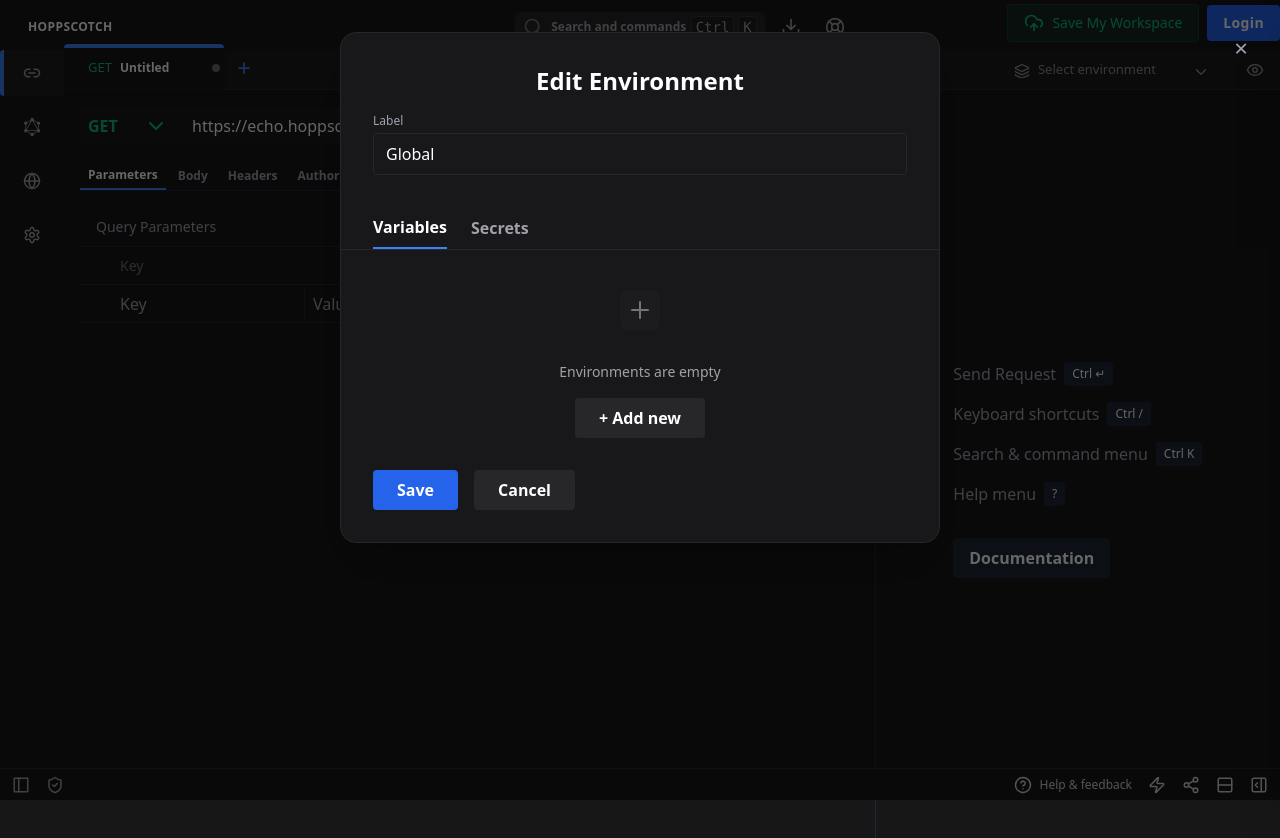
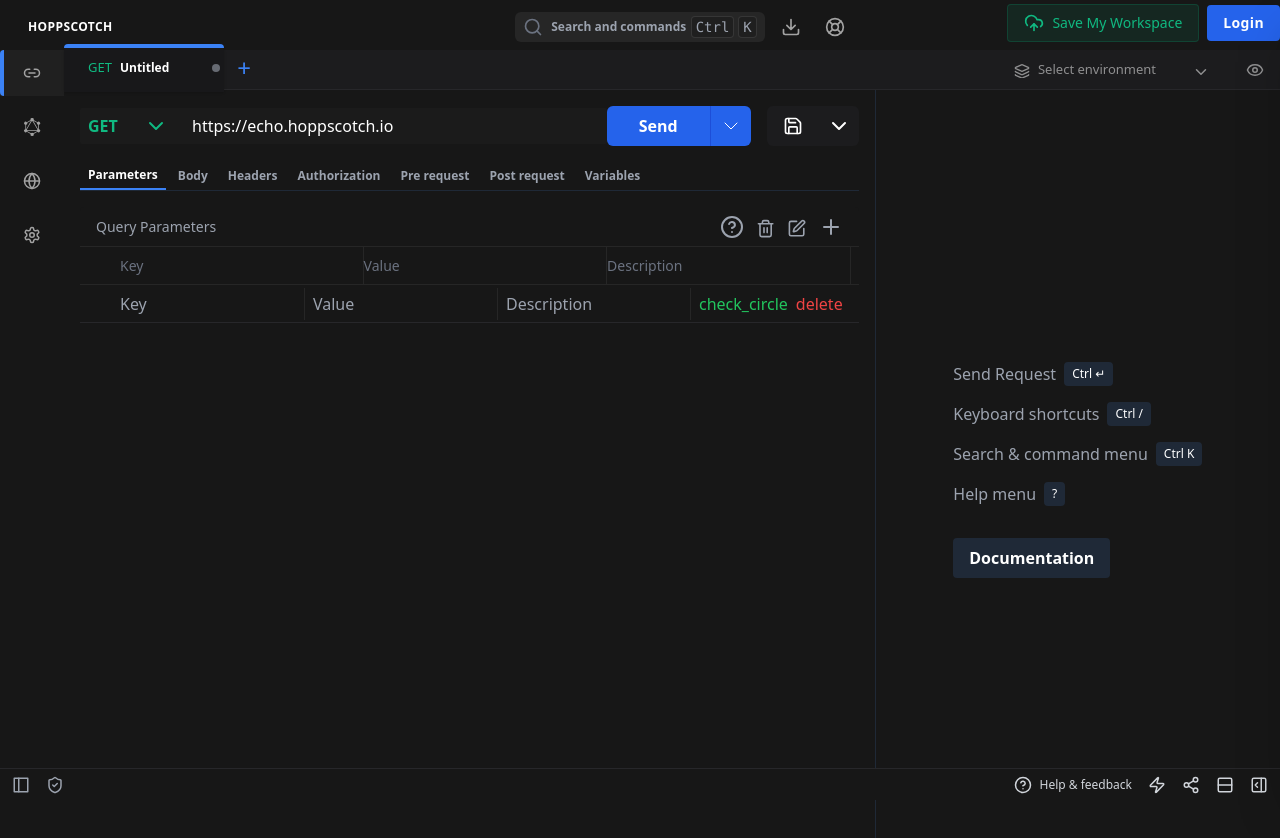
Before and after one commit to cosmicdanish1/postman-clone-only-react, a React (Vite) app: page / in a window 1280 px wide. Shown: the top 838 px of the page. Built offline with nearby package versions, Linux system fonts and the light colour scheme.

Commit message:
env tab modul fix

```diff
--- a/src/pages/HoppscotchClone.tsx
+++ b/src/pages/HoppscotchClone.tsx
@@ -23,7 +23,7 @@
   variables: [],
 });
 
-// Simple unique ID generator for tabs
+// Simple unique ID generator for tabs and params
 const uuidv4 = () => '_' + Math.random().toString(36).substr(2, 9);
 
 const HoppscotchClone: React.FC = () => {
@@ -32,7 +32,7 @@
   const [envDropdownOpen, setEnvDropdownOpen] = useState(false);
   const [envTab, setEnvTab] = useState<'personal' | 'workspace'>('personal');
   const [showVarsPopover, setShowVarsPopover] = useState(false);
-  const [editModal, setEditModal] = useState<null | 'global' | 'environment'>('global');
+  const [editModal, setEditModal] = useState<null | 'global' | 'environment'>(null);
   const eyeRef = React.useRef<HTMLSpanElement | null>(null);
   const [methodDropdownOpen, setMethodDropdownOpen] = useState(false);
   const methodDropdownRef = React.useRef<HTMLDivElement>(null);
@@ -51,22 +51,25 @@
 
   // Query Parameters state and handlers
   const [queryParams, setQueryParams] = React.useState([
-    { id: 1, key: '', value: '', description: '' }
+    { id: uuidv4(), key: '', value: '', description: '' }
   ]);
-  const [focusedRow, setFocusedRow] = React.useState<number | null>(null);
+  const [focusedRow, setFocusedRow] = React.useState<string | null>(null);
 
-  const handleParamChange = (idx: number, field: 'key' | 'value' | 'description', value: string) => {
+  // Add state for edit button active
+  const [editActive, setEditActive] = useState(false);
+
+  const handleParamChange = (id: string, field: 'key' | 'value' | 'description', value: string) => {
     setQueryParams(prev => {
-      const updated = prev.map((p, i) => i === idx ? { ...p, [field]: value } : p);
-      // If editing the last row's key and it's non-empty, add a new row
-      if (field === 'key' && idx === prev.length - 1 && value.trim() !== '') {
-        return [...updated, { id: Date.now() + Math.random(), key: '', value: '', description: '' }];
+      const updated = prev.map((p) => p.id === id ? { ...p, [field]: value } : p);
+      // If editing the last row's key and it's non-empty, add a new row with a stable id
+      if (field === 'key' && prev[prev.length - 1].id === id && value.trim() !== '') {
+        return [...updated, { id: uuidv4(), key: '', value: '', description: '' }];
       }
       return updated;
     });
   };
-  const handleDeleteParam = (idx: number) => {
-    setQueryParams(prev => prev.length === 1 ? prev : prev.filter((_, i) => i !== idx));
+  const handleDeleteParam = (id: string) => {
+    setQueryParams(prev => prev.length === 1 ? prev : prev.filter((p) => p.id !== id));
   };
 
   // Drag and drop handlers for Query Parameters
@@ -81,8 +84,14 @@
     }
   };
 
-  // Sortable row component for Query Parameters
-  function SortableParamRow({ param, idx }: { param: any, idx: number }) {
+  // Sortable row component for Query Parameters (memoized, outside main component)
+  const SortableParamRow = React.memo(function SortableParamRow({ param, handleParamChange, handleDeleteParam, setFocusedRow, isOdd }: {
+    param: any,
+    handleParamChange: (id: string, field: 'key' | 'value' | 'description', value: string) => void,
+    handleDeleteParam: (id: string) => void,
+    setFocusedRow: (id: string) => void,
+    isOdd: boolean,
+  }) {
     const { attributes, listeners, setNodeRef, transform, transition, isDragging } = useSortable({ id: param.id });
     return (
       <div
@@ -91,7 +100,7 @@
           transform: CSS.Transform.toString(transform),
           transition,
           opacity: isDragging ? 0.5 : 1,
-          background: idx % 2 === 1 ? '#19191b' : undefined,
+          background: isOdd ? '#19191b' : undefined,
           minHeight: '38px',
           display: 'grid',
           gridTemplateColumns: '32px 1fr 1fr 1fr auto',
@@ -126,32 +135,32 @@
           className="bg-transparent text-white px-2 py-1 outline-none w-full border-r border-neutral-800"
           value={param.key}
           placeholder="Key"
-          onChange={e => handleParamChange(idx, 'key', e.target.value)}
-          onFocus={() => setFocusedRow(idx)}
+          onChange={e => handleParamChange(param.id, 'key', e.target.value)}
+          onFocus={() => setFocusedRow(param.id)}
         />
         <input
           className="bg-transparent text-white px-2 py-1 outline-none w-full border-r border-neutral-800"
           value={param.value}
           placeholder="Value"
-          onChange={e => handleParamChange(idx, 'value', e.target.value)}
+          onChange={e => handleParamChange(param.id, 'value', e.target.value)}
         />
         <input
           className="bg-transparent text-white px-2 py-1 outline-none w-full border-r border-neutral-800"
           value={param.description}
           placeholder="Description"
-          onChange={e => handleParamChange(idx, 'description', e.target.value)}
+          onChange={e => handleParamChange(param.id, 'description', e.target.value)}
         />
         <div className="flex items-center gap-2 justify-end px-2">
           <button className="text-green-500 hover:text-green-400" tabIndex={-1}>
             <span className="material-icons">check_circle</span>
           </button>
-          <button className="text-red-500 hover:text-red-400" onClick={() => handleDeleteParam(idx)} tabIndex={-1}>
+          <button className="text-red-500 hover:text-red-400" onClick={() => handleDeleteParam(param.id)} tabIndex={-1}>
             <span className="material-icons">delete</span>
           </button>
         </div>
       </div>
     );
-  }
+  });
 
   // Helper to get the active tab object
   const activeTabObj = tabs.find(tab => tab.id === activeTabId) || tabs[0];
@@ -662,8 +671,18 @@
 
       {/* Main layout below top bar */}
       <div className="flex flex-1">
-        {/* Left Content */}
-        <div className="flex flex-col flex-1 p-4 ">
+        {/* Edit panel on left when editActive */}
+        {editActive && (
+          <div className="w-1/3 min-w-[320px] max-w-[400px] bg-[#18181A] border-r border-zinc-800 p-6 flex flex-col text-gray-400 text-[15px] font-mono" style={{height: '100%'}}>
+            <div>
+              Entries are separated by newline<br/>
+              Keys and values are separated by :<br/>
+              Prepend # to any row you want to add but keep disabled
+            </div>
+          </div>
+        )}
+        {/* Left Content (hide when editActive) */}
+        <div className={`flex flex-col flex-1 p-4 ${editActive ? 'hidden' : ''}`}>
           {/* URL bar */}
           <div className="flex items-center mb-4">
             <div className="relative" ref={methodDropdownRef}>
@@ -786,11 +805,6 @@
                     />
                   </div>
                   <button className="flex items-center w-full px-2 py-2 rounded hover:bg-zinc-800 text-zinc-200 gap-3 mb-2">
-                    <svg width="20" height="20" viewBox="0 0 24 24" fill="none" stroke="currentColor" strokeWidth="2" strokeLinecap="round" strokeLinejoin="round"><rect x="3" y="3" width="18" height="18" rx="2"/><path d="M9 9h6v6H9z"/></svg>
-                    <span className="flex-1 text-left">Save as</span>
-                  </button>
-                  <hr className="my-2 border-zinc-800" />
-                  <button className="flex items-center w-full px-2 py-2 rounded hover:bg-zinc-800 text-zinc-400 gap-3">
                     <svg width="20" height="20" viewBox="0 0 24 24" fill="none" stroke="currentColor" strokeWidth="2" strokeLinecap="round" strokeLinejoin="round"><path d="M4 12v2a2 2 0 0 0 2 2h2"/><rect x="8" y="8" width="8" height="8" rx="2"/><path d="M16 12h2a2 2 0 0 1 2 2v2"/><path d="M8 16v2a2 2 0 0 0 2 2h2"/></svg>
                     <span className="flex-1 text-left">Share Request</span>
                   </button>
@@ -819,25 +833,76 @@
           {/* Tab content area (example: Parameters) */}
           {activeTabObj.activeTab === 'parameters' && (
             <div className="flex-1 flex flex-col bg-neutral-900 rounded p-0 mt-2">
-              {/* Query Parameters Bar */}
+              {/* Query Parameters Bar - always visible */}
               <div className="flex items-center justify-between px-4 h-10 border-b border-neutral-800">
                 <span className="text-gray-400 text-sm">Query Parameters</span>
                 <div className="flex items-center gap-3">
-                  <button className="text-gray-400 hover:text-white" title="Help">
-                    <span className="material-icons">help_outline</span>
+                  <button
+                    className="text-gray-400 hover:text-white"
+                    title="Help"
+                    onClick={() => window.open('https://docs.hoppscotch.io/documentation/features/rest-api-testing', '_blank')}
+                  >
+                    <span className="inline-block align-middle">
+                      <svg xmlns="http://www.w3.org/2000/svg" width="24" height="24" viewBox="0 0 24 24" fill="none" stroke="currentColor" strokeWidth="2" strokeLinecap="round" strokeLinejoin="round" className="lucide lucide-circle-question-mark-icon lucide-circle-question-mark"><circle cx="12" cy="12" r="10"/><path d="M9.09 9a3 3 0 0 1 5.83 1c0 2-3 3-3 3"/><path d="M12 17h.01"/></svg>
+                    </span>
                   </button>
-                  <button className="text-gray-400 hover:text-white" title="Delete all">
-                    <span className="material-icons">delete</span>
+                  <button
+                    className="text-gray-400 hover:text-white"
+                    title="Delete all"
+                    onClick={() => setQueryParams([{ id: uuidv4(), key: '', value: '', description: '' }])}
+                  >
+                    <span className="inline-block align-middle">
+                      <svg viewBox="0 0 24 24" width="1.2em" height="1.2em" className="svg-icons"><path fill="none" stroke="currentColor" strokeLinecap="round" strokeLinejoin="round" strokeWidth="2" d="M3 6h18m-2 0v14c0 1-1 2-2 2H7c-1 0-2-1-2-2V6m3 0V4c0-1 1-2 2-2h4c1 0 2 1 2 2v2m-6 5v6m4-6v6"></path></svg>
+                    </span>
                   </button>
-                  <button className="text-gray-400 hover:text-white" title="Edit">
-                    <span className="material-icons">edit</span>
+                  {editActive && (
+                    <AnimatePresence>
+                      <motion.span
+                        className="inline-block align-middle mr-2"
+                        initial={{ opacity: 0, x: -10 }}
+                        animate={{ opacity: 1, x: 0 }}
+                        exit={{ opacity: 0, x: -10 }}
+                        transition={{ duration: 0.2 }}
+                      >
+                        <svg viewBox="0 0 24 24" width="1.2em" height="1.2em" className="svg-icons"><g fill="none" stroke="currentColor" strokeLinecap="round" strokeLinejoin="round" strokeWidth="2"><path d="M3 6h18M3 12h15a3 3 0 1 1 0 6h-4"></path><path d="m16 16l-2 2l2 2M3 18h7"></path></g></svg>
+                      </motion.span>
+                    </AnimatePresence>
+                  )}
+                  <button
+                    className={`text-gray-400 hover:text-white ${editActive ? 'text-blue-500' : ''}`}
+                    title="Edit"
+                    onClick={() => setEditActive(v => !v)}
+                  >
+                    <span className="inline-block align-middle">
+                      <svg viewBox="0 0 24 24" width="1.2em" height="1.2em" className="svg-icons"><g fill="none" stroke="currentColor" strokeLinecap="round" strokeLinejoin="round" strokeWidth="2"><path d="M12 3H5a2 2 0 0 0-2 2v14a2 2 0 0 0 2 2h14a2 2 0 0 0 2-2v-7"></path><path d="M18.375 2.625a1 1 0 0 1 3 3l-9.013 9.014a2 2 0 0 1-.853.505l-2.873.84a.5.5 0 0 1-.62-.62l.84-2.873a2 2 0 0 1 .506-.852z"></path></g></svg>
+                    </span>
                   </button>
-                  <button className="text-gray-400 hover:text-white" title="Add">
-                    <span className="material-icons">add</span>
+                  <button
+                    className="text-gray-400 hover:text-white"
+                    title="Add"
+                    onClick={() => setQueryParams(prev => [...prev, { id: uuidv4(), key: '', value: '', description: '' }])}
+                  >
+                    <span className="inline-block align-middle">
+                      <svg xmlns="http://www.w3.org/2000/svg" width="24" height="24" viewBox="0 0 24 24" fill="none" stroke="currentColor" strokeWidth="2" strokeLinecap="round" strokeLinejoin="round" className="lucide lucide-plus-icon lucide-plus"><path d="M5 12h14"/><path d="M12 5v14"/></svg>
+                    </span>
                   </button>
                 </div>
               </div>
-              {/* Query Parameters Table */}
+              {/* Below the bar, show either instructional/code area or table */}
+              {editActive ? (
+                <div className="bg-[#18181A] rounded-b-2xl p-0 border-t border-neutral-800" style={{minHeight: '120px', maxWidth: '100%'}}>
+                  <div className="relative">
+                    <div className="absolute left-0 top-0 bottom-0 w-8 flex flex-col items-end pt-4 pl-1 pr-2 select-none text-zinc-700 text-sm font-mono">
+                      <span>1</span>
+                    </div>
+                    <pre className="pl-10 pt-4 pb-4 pr-4 text-gray-400 text-[15px] font-mono whitespace-pre-wrap select-none bg-transparent m-0" style={{minHeight: '120px'}}>
+Entries are separated by newline
+Keys and values are separated by :
+Prepend # to any row you want to add but keep disabled
+                    </pre>
+                  </div>
+                </div>
+              ) : (
                 <DndContext collisionDetection={closestCenter} onDragEnd={handleDragEnd}>
                   <SortableContext items={queryParams.map(p => p.id)} strategy={verticalListSortingStrategy}>
                     <div className="w-full">
@@ -849,11 +914,19 @@
                         <div></div>
                       </div>
                       {queryParams.map((param, idx) => (
-                      <SortableParamRow key={param.id} param={param} idx={idx} />
+                        <SortableParamRow
+                          key={param.id}
+                          param={param}
+                          handleParamChange={handleParamChange}
+                          handleDeleteParam={handleDeleteParam}
+                          setFocusedRow={setFocusedRow}
+                          isOdd={idx % 2 === 1}
+                        />
                       ))}
                     </div>
                   </SortableContext>
                 </DndContext>
+              )}
             </div>
           )}
         </div>
```
Lines whose indentation alone changed are shown as unchanged.
